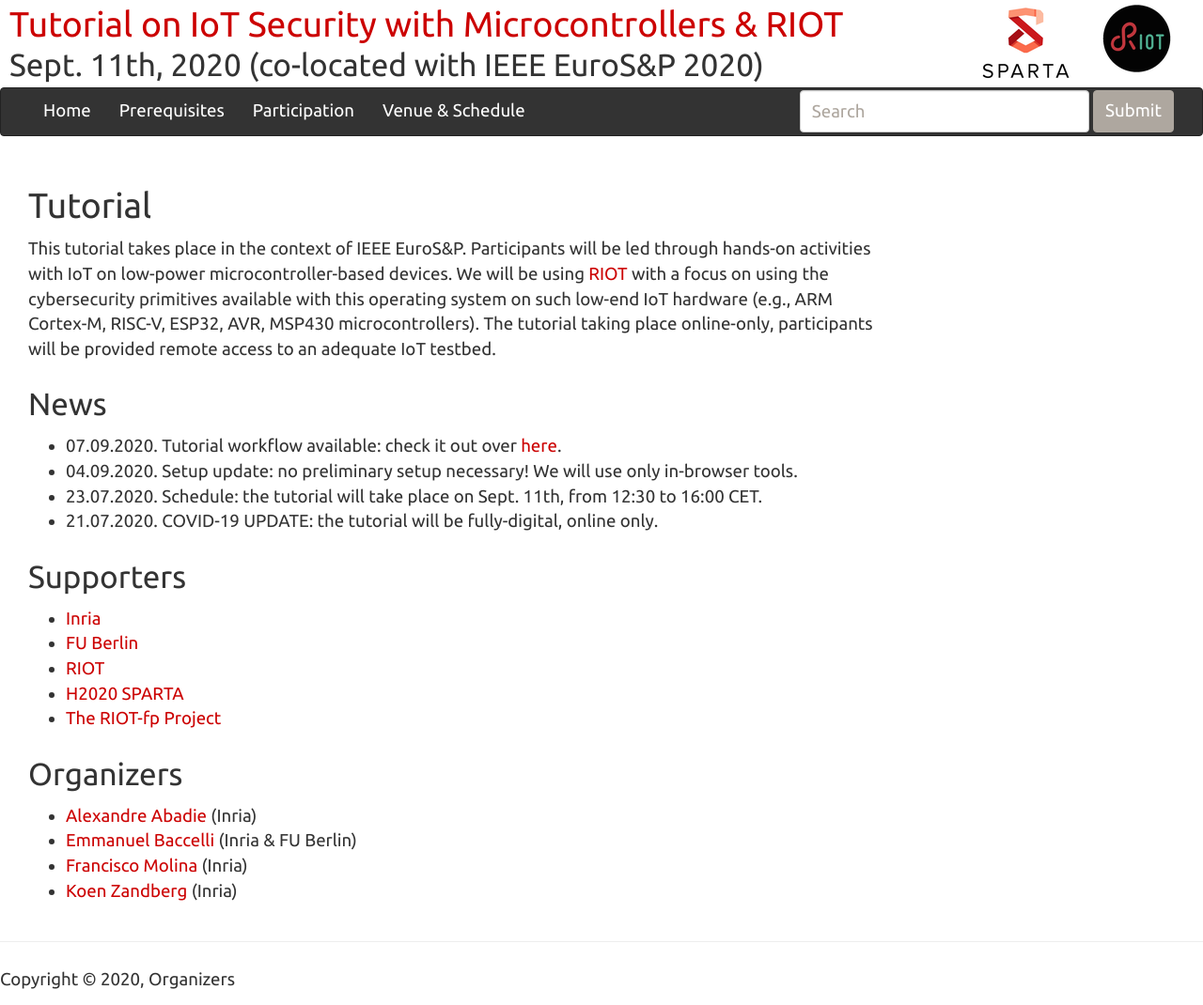
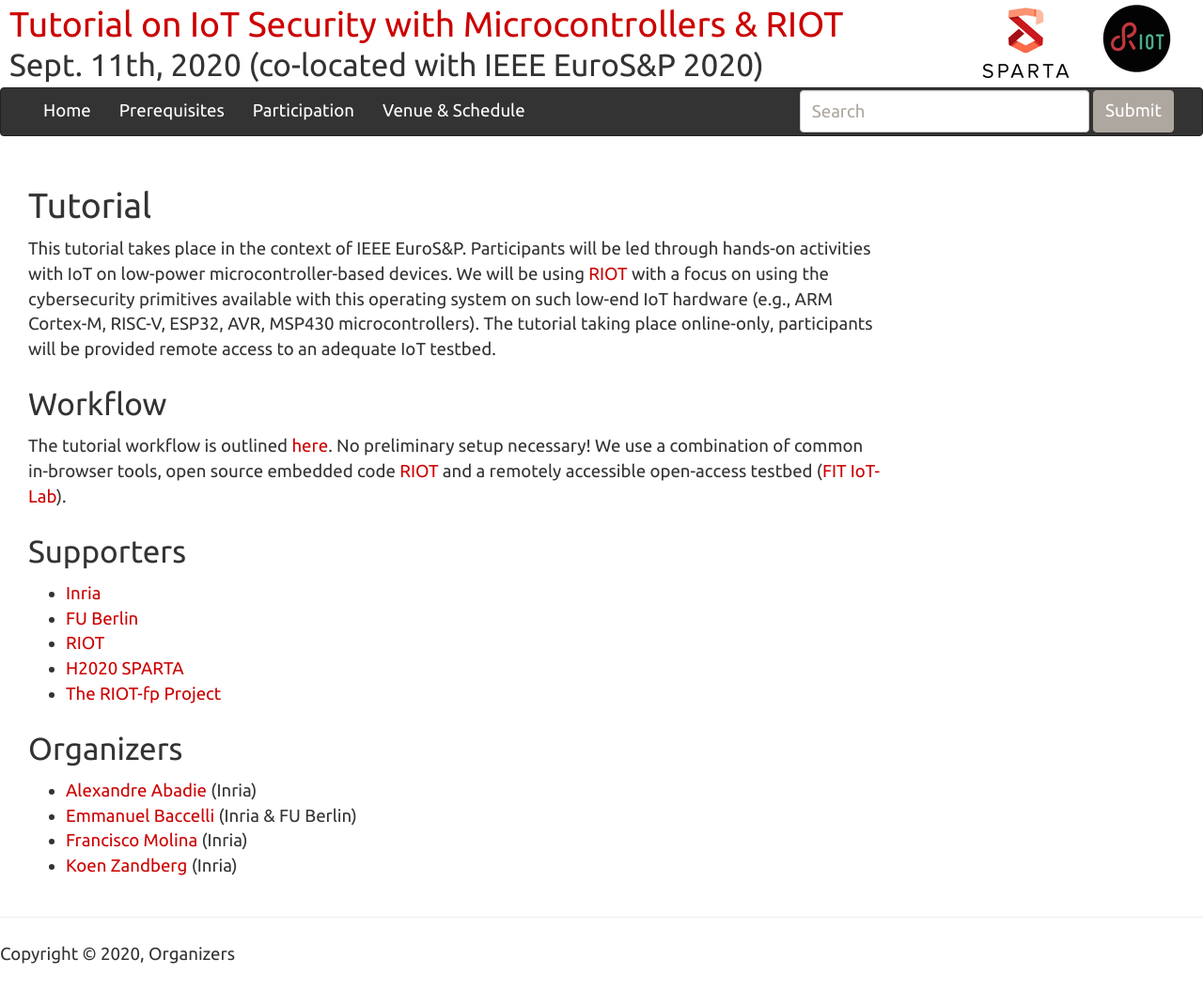
Before and after one commit to future-proof-iot/Tutorial, a Jekyll site: the page built from index.md, in a window 1280 px wide. Shown: the whole page at 94% size. Built offline with Jekyll 4.4.1, drawn with Linux system fonts in a browser that asks for light colours; nearby versions of some CDN libraries; after the commit the page ends 1043 px from its top, so only the background shows below that.

Commit message:
removed old news

```diff
--- a/index.md
+++ b/index.md
@@ -9,12 +9,9 @@ This tutorial takes place in the context of IEEE EuroS&P. Participants will be l
 The tutorial taking place online-only, participants will be provided remote access to an adequate IoT testbed.
 
 
-## News
+## Workflow
 
-- 07.09.2020. Tutorial workflow available: check it out over [here](https://riot-os.github.io/riot-course/slides/tutorial-summit-security/).
-- 04.09.2020. Setup update: no preliminary setup necessary! We will use only in-browser tools.
-- 23.07.2020. Schedule: the tutorial will take place on Sept. 11th, from 12:30 to 16:00 CET.
-- 21.07.2020. COVID-19 UPDATE: the tutorial will be fully-digital, online only.
+The tutorial workflow is outlined [here](https://riot-os.github.io/riot-course/slides/tutorial-summit-security/). No preliminary setup necessary! We use a combination of common in-browser tools, open source embedded code [RIOT](https://github.com/RIOT-OS/RIOT) and a remotely accessible open-access testbed ([FIT IoT-Lab](https://www.iot-lab.info/)).
 
 ## Supporters
 
```
